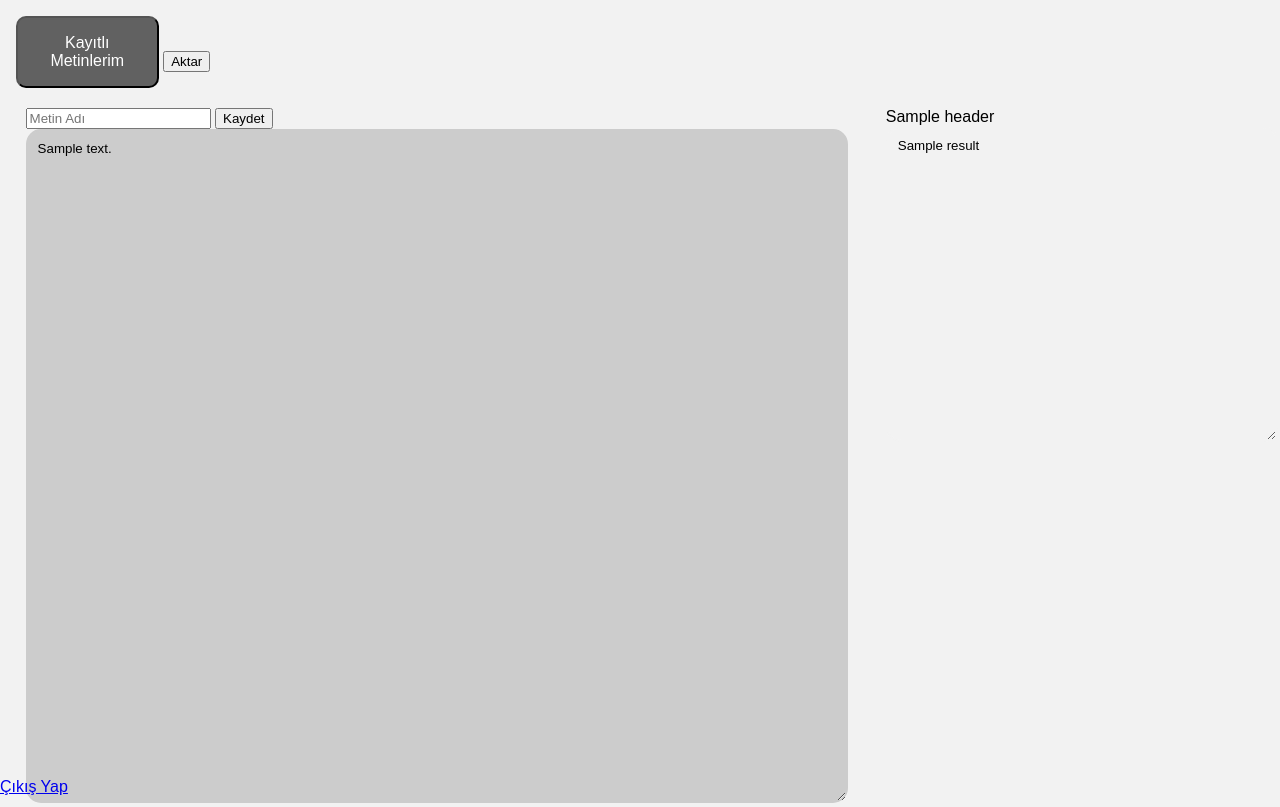
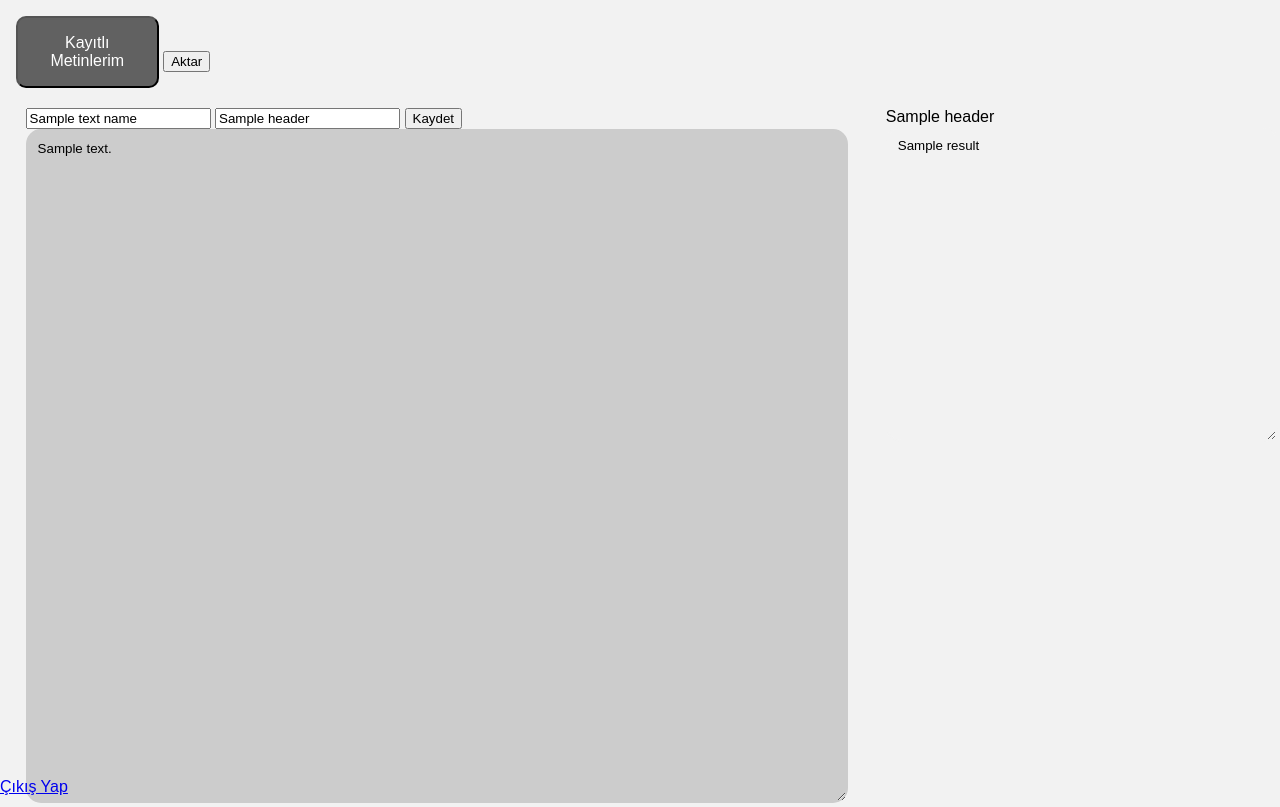
Before and after one commit to EmirKosekul/main_bitirme_projesi, a Flask app: template templates/rightclick.html in a window 1280 px wide. Run offline with Flask 3, Linux system fonts and the light colour scheme; the template is opened without the code that fills it: most values are stand-ins (such as "Sample title", 1, 10 or a date in 2020); some libraries are stand-ins or nearby versions.

Commit message:
edit function

```diff
--- a/app.py
+++ b/app.py
@@ -114,59 +114,66 @@ def profile():
      elif request.form['action'] == 'first_action':
          user = users_collection.find_one({'username': username})
          texts = user.get('texts', [])
+         text_name = request.form['text_name']
          header="Your summary is here!"
          #result=summarizer(selected_text, max_length=1000, min_length=30, do_sample=False)[0]['summary_text']
          result=selected_text + " İlk işlem"
          print("ben tıklandım")
-         return render_template('rightclick.html', selected_text=selected_text,main_text=main_text ,result=result, header=header,username=username, texts=texts)
+         return render_template('rightclick.html', selected_text=selected_text,main_text=main_text ,result=result, header=header,username=username, texts=texts,text_name=text_name)
      elif request.form['action'] == 'second_action':
          user = users_collection.find_one({'username': username})
          texts = user.get('texts', [])
+         text_name = request.form['text_name']
          header="A question for you!"
         #  random_number = random.randint(1, 3)
         #  generated_questions = question_generator(selected_text, max_length=50, num_return_sequences=5, num_beams=5, early_stopping=True)
         #  question=generated_questions[random_number]['generated_text']
         #  result=question
          result=selected_text + " İkinci işlem"
-         return render_template('rightclick.html', selected_text=selected_text,main_text=main_text ,result=result, header=header,username=username, texts=texts)
+         return render_template('rightclick.html', selected_text=selected_text,main_text=main_text ,result=result, header=header,username=username, texts=texts,text_name=text_name)
      elif request.form['action'] == 'third_action':
          user = users_collection.find_one({'username': username})
          texts = user.get('texts', [])
          header="A title for you!"
+         text_name = request.form['text_name']
         #  random_number = random.randint(1, 3)
         #  generated_title = title_generator(selected_text, max_length=50, num_return_sequences=5, num_beams=5, early_stopping=True)
         #  title=generated_title[random_number]['generated_text']
         #  result=title
          result=selected_text + " 3 işlem"
-         return render_template('rightclick.html', selected_text=selected_text,main_text=main_text ,result=result, header=header,username=username, texts=texts)
+         return render_template('rightclick.html', selected_text=selected_text,main_text=main_text ,result=result, header=header,username=username, texts=texts,text_name=text_name)
      elif request.form['action'] == 'fourth_action':
          user = users_collection.find_one({'username': username})
          texts = user.get('texts', [])
+         text_name = request.form['text_name']
          header="Spelling Correction"
          #result = spelling_correction(selected_text)[0]['generated_text']
          result=selected_text + " 4 işlem"
-         return render_template('rightclick.html', selected_text=selected_text,main_text=main_text ,result=result, header=header,username=username, texts=texts)
+         return render_template('rightclick.html', selected_text=selected_text,main_text=main_text ,result=result, header=header,username=username, texts=texts,text_name=text_name)
      elif request.form['action'] == 'fifth_action':
          user = users_collection.find_one({'username': username})
          texts = user.get('texts', [])
+         text_name = request.form['text_name']
          header="Key Word"
          #result = keyword(selected_text)[0]['generated_text']
          result=selected_text + " 5 işlem"
-         return render_template('rightclick.html', selected_text=selected_text,main_text=main_text ,result=result, header=header,username=username, texts=texts)
+         return render_template('rightclick.html', selected_text=selected_text,main_text=main_text ,result=result, header=header,username=username, texts=texts,text_name=text_name)
      elif request.form['action'] == 'sixth_action':
          user = users_collection.find_one({'username': username})
          texts = user.get('texts', [])
+         text_name = request.form['text_name']
          header="Paraphrase"
          #result = paraphrase(selected_text)[0]['generated_text']
          result=selected_text + " 6 işlem"
-         return render_template('rightclick.html', selected_text=selected_text,main_text=main_text ,result=result, header=header,username=username, texts=texts)
+         return render_template('rightclick.html', selected_text=selected_text,main_text=main_text ,result=result, header=header,username=username, texts=texts,text_name=text_name)
      elif request.form['action'] == 'seventh_action':
          user = users_collection.find_one({'username': username})
          texts = user.get('texts', [])
+         text_name = request.form['text_name']
          header="Grammar Correction"
          result = grammar(selected_text)[0]['generated_text']
          #result=selected_text + " 7 işlem"
-         return render_template('rightclick.html', selected_text=selected_text,main_text=main_text ,result=result, header=header,username=username, texts=texts)
+         return render_template('rightclick.html', selected_text=selected_text,main_text=main_text ,result=result, header=header,username=username, texts=texts,text_name=text_name)
 
     # Kullanıcı ile ilişkilendirilmiş metinleri veritabanından al
     user = users_collection.find_one({'username': username})
--- a/static/style.css
+++ b/static/style.css
@@ -196,3 +196,12 @@ textarea[name='gosterilenMetin'] {
     cursor: pointer;
     border-radius: 5px;
 }
+
+.edit-button {
+    background-color: #00ff2f;
+    color: white;
+    border: none;
+    padding: 5px 10px;
+    cursor: pointer;
+    border-radius: 5px;
+}
--- a/templates/rightclick.html
+++ b/templates/rightclick.html
@@ -36,11 +36,12 @@
         <div id="myDropdown" class="dropdown-content">
             {% for text in texts %}
             <div class="text-item">
-                <a href="#" onclick="showText('{{ text.content }}')">{{ text.name }}</a>
+                <a href="#" onclick="showText('{{ text.content }}', '{{ text.name }}')">{{ text.name }}</a>
                 <form action="/delete_text" method="post" class="delete-form">
                     <input type="hidden" name="text_name" value="{{ text.name }}">
                     <button type="submit" class="delete-button">Sil</button>
                 </form>
+                <button onclick="editText('{{ text.name }}')" class="edit-button">Düzenle</button>
             </div>
             {% endfor %}
         </div>
@@ -49,12 +50,13 @@
     <button onclick="insertTextHere('Emir\'in Ayakkabıları')"> Aktar </button>
     <form method="post">
         <div class="mainTextDiv">
-            <input type="text" name="text_name" placeholder="Metin Adı">
+            <input type="text" name="text_name" id="textName" placeholder="Metin Adı" value="{{text_name}}">
+            <input type="text" name="text_name_holder" id="textNameHolder" placeholder="Metin Adı" value="{{header}}">
             <button type="submit" name="action" value="kayit">Kaydet</button>
             <textarea class="mainTextArea" id="metinAlani" name="metinAlani" rows="4" cols="50">{{main_text}}</textarea>
             <script>
                 CKEDITOR.replace('metinAlani', {
-                    height: '500px',
+                    height: '450px',
                     on: {
                         instanceReady: function (evt) {
                             var editor = evt.editor;
@@ -232,10 +234,11 @@
         </ul>
     </div>
     <script>
-        function showText(text) {
-            console.log("Gelen veri:", text);
+        function showText(textContent, textName) {
+            console.log("Gelen veri:", textContent);
             // CKEditor API'sini kullanarak metni textarea alanına aktar
-            CKEDITOR.instances['metinAlani'].setData(text);
+            document.getElementById("textName").value=textName;
+            CKEDITOR.instances['metinAlani'].setData(textContent);
         }
         function insertTextHere(text) {
             // console.log("Gelen veri:", text);
@@ -243,6 +246,11 @@
             alert(resultValue);
             CKEDITOR.instances['metinAlani'].insertHtml("<p>" + resultValue + "</p>");
         }
+        function editText(textName) {
+        // yapacam bir şeyler
+        document.getElementById("textName").value=textName;
+        CKEDITOR.instances['metinAlani'].setData(textName);
+        }
     </script>
 </body>
 
```
